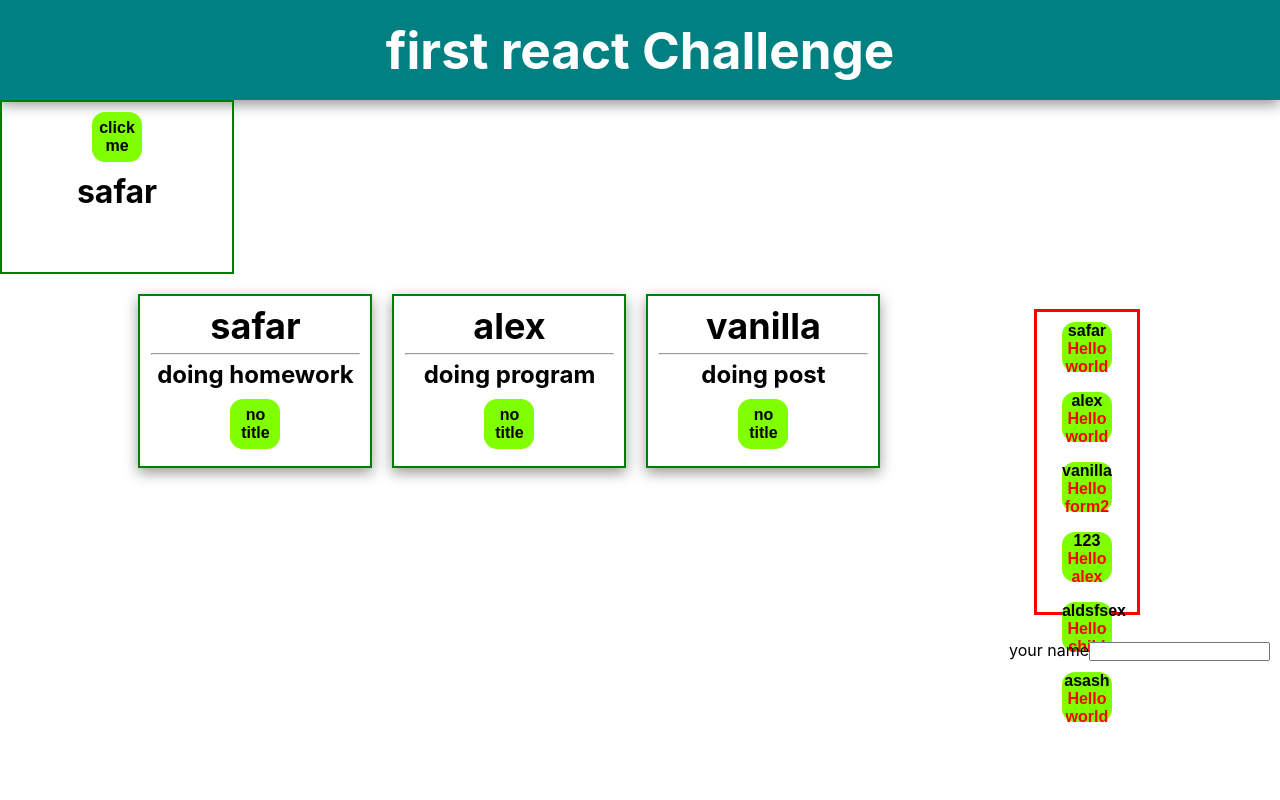
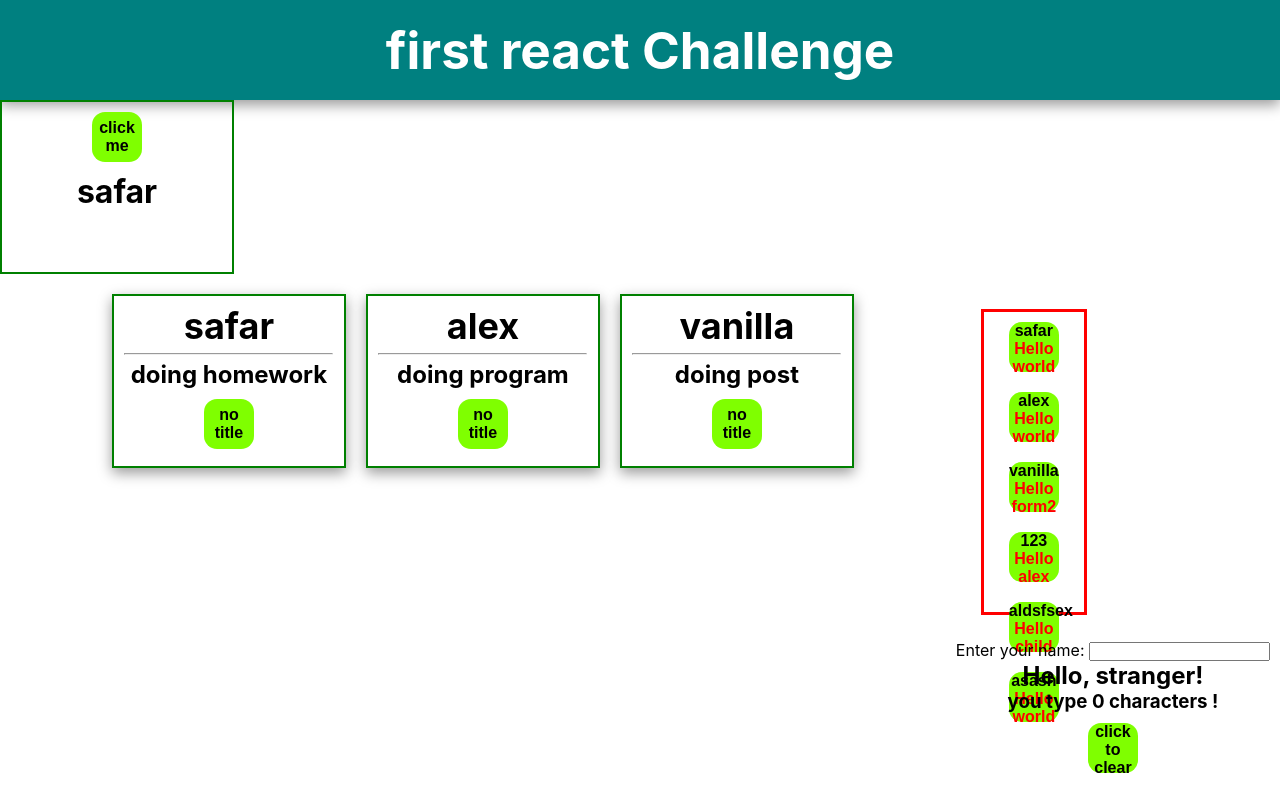
Before and after one commit to PrimeSafar/FirtsChallnage_ReactJs, a React (Create React App) app in the folder first_challange/: page / in a window 1280 px wide. Built offline with nearby package versions, Linux system fonts and the light colour scheme.

Commit message:
Use State with input challenge name show & char & clear button in inputJs

```diff
--- a/first_challange/src/Input.js
+++ b/first_challange/src/Input.js
@@ -1,13 +1,27 @@
 import { useState } from "react";
-export default function Input() {
-  const [inputValue, setInputValue] = useState("");
-  function handleInput(event) {
-    setInputValue(event.target.value)
+
+export default function GreetingInput() {
+  const [name, setName] = useState("");
+
+  function handleChange(event) {
+    setName(event.target.value);
   }
+  function ClearInput(){
+    setName("")
+  }
+
   return (
     <div>
-      <label>your name</label>
-      <input value={inputValue} onChange={handleInput} />
+      <label>Enter your name: </label>
+      <input value={name} onChange={handleChange} />
+
+      <h2>
+        {name ? `Hello, ${name}!` : "Hello, stranger!"}
+      </h2>
+      <h3>
+        {`you type ${name.length} characters !`}
+      </h3>
+      <button onClick={ClearInput}>click to clear </button>
     </div>
   );
 }
```
